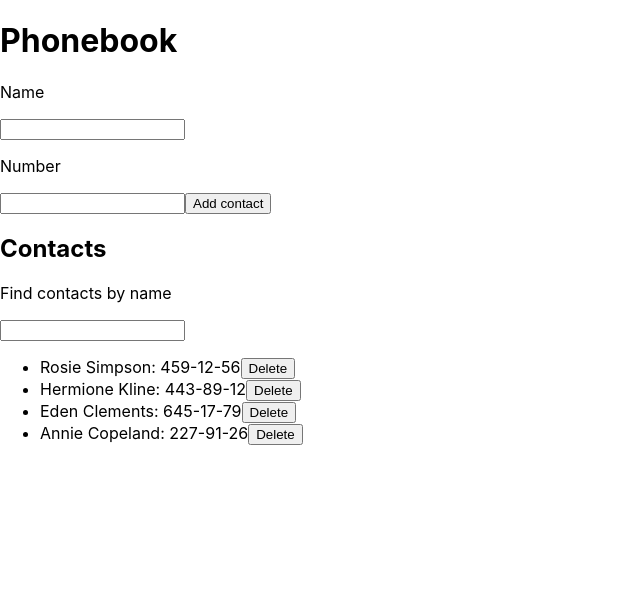
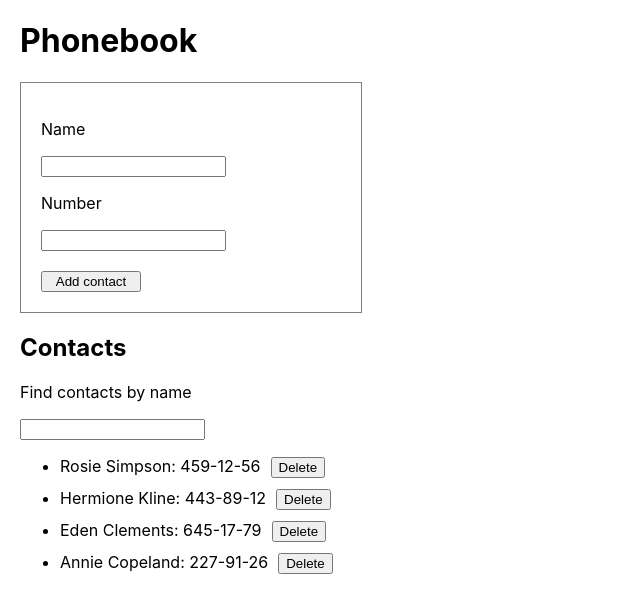
Before and after one commit to VitaliiPavliuk/goit-react-hw-02-phonebook, a React (Create React App) app: page / in a window 1280 px wide. Shown: the top 612 px of the page, without its empty margins (0-640 px from the left). Built offline with nearby package versions, Linux system fonts and the light colour scheme.

Commit message:
Add basic styles

```diff
--- a/package.json
+++ b/package.json
@@ -12,6 +12,7 @@
     "react": "^18.1.0",
     "react-dom": "^18.1.0",
     "react-scripts": "5.0.1",
+    "styled-components": "^5.3.6",
     "web-vitals": "^2.1.3"
   },
   "scripts": {
--- a/src/components/App.jsx
+++ b/src/components/App.jsx
@@ -50,7 +50,7 @@ class App extends Component {
     );
 
     return (
-      <div>
+      <div style={{ margin: 20 }}>
         <h1>Phonebook</h1>
         <ContactForm onAddContact={this.onAddContact} />
 
--- a/src/components/ContactForm/ContactForm.jsx
+++ b/src/components/ContactForm/ContactForm.jsx
@@ -1,5 +1,6 @@
 import { Component } from 'react';
 import PropTypes from 'prop-types';
+import { ContactFormSt, AddBtn } from './ContactForm.styled';
 
 class ContactForm extends Component {
   state = {
@@ -33,7 +34,7 @@ class ContactForm extends Component {
 
   render() {
     return (
-      <form onSubmit={this.handleSubmit}>
+      <ContactFormSt onSubmit={this.handleSubmit}>
         <label>
           <p>Name</p>
           <input
@@ -56,8 +57,9 @@ class ContactForm extends Component {
             required
           />
         </label>
-        <button type="submit">Add contact</button>
-      </form>
+        <br />
+        <AddBtn type="submit">Add contact</AddBtn>
+      </ContactFormSt>
     );
   }
 }
--- /dev/null
+++ b/src/components/ContactForm/ContactForm.styled.js
@@ -0,0 +1,13 @@
+import styled from 'styled-components';
+
+export const ContactFormSt = styled.form`
+  border: 1px solid gray;
+  width: 300px;
+  padding: 20px;
+  display: flex;
+  flex-direction: column;
+`;
+
+export const AddBtn = styled.button`
+  width: 100px;
+`;
--- a/src/components/ContactList/ContactList.jsx
+++ b/src/components/ContactList/ContactList.jsx
@@ -1,5 +1,6 @@
 import { Component } from 'react';
 import PropTypes from 'prop-types';
+import { ContactListItem, DeleteBtn } from './ContactList.styled';
 
 class ContactList extends Component {
   render() {
@@ -7,17 +8,17 @@ class ContactList extends Component {
       <ul>
         {this.props.contacts.map(contact => {
           return (
-            <li key={contact.id}>
+            <ContactListItem key={contact.id}>
               {contact.name}: {contact.number}
-              <button
+              <DeleteBtn
                 type="button"
                 onClick={() => {
                   this.props.onDeleteContact(contact.id);
                 }}
               >
                 Delete
-              </button>
-            </li>
+              </DeleteBtn>
+            </ContactListItem>
           );
         })}
       </ul>
--- /dev/null
+++ b/src/components/ContactList/ContactList.styled.js
@@ -0,0 +1,9 @@
+import styled from 'styled-components';
+
+export const DeleteBtn = styled.button`
+  margin-left: 10px;
+`;
+
+export const ContactListItem = styled.li`
+  margin-bottom: 10px;
+`;
```
Also changed, not shown: 1 other file (tests, documents, lock files or other folders).
